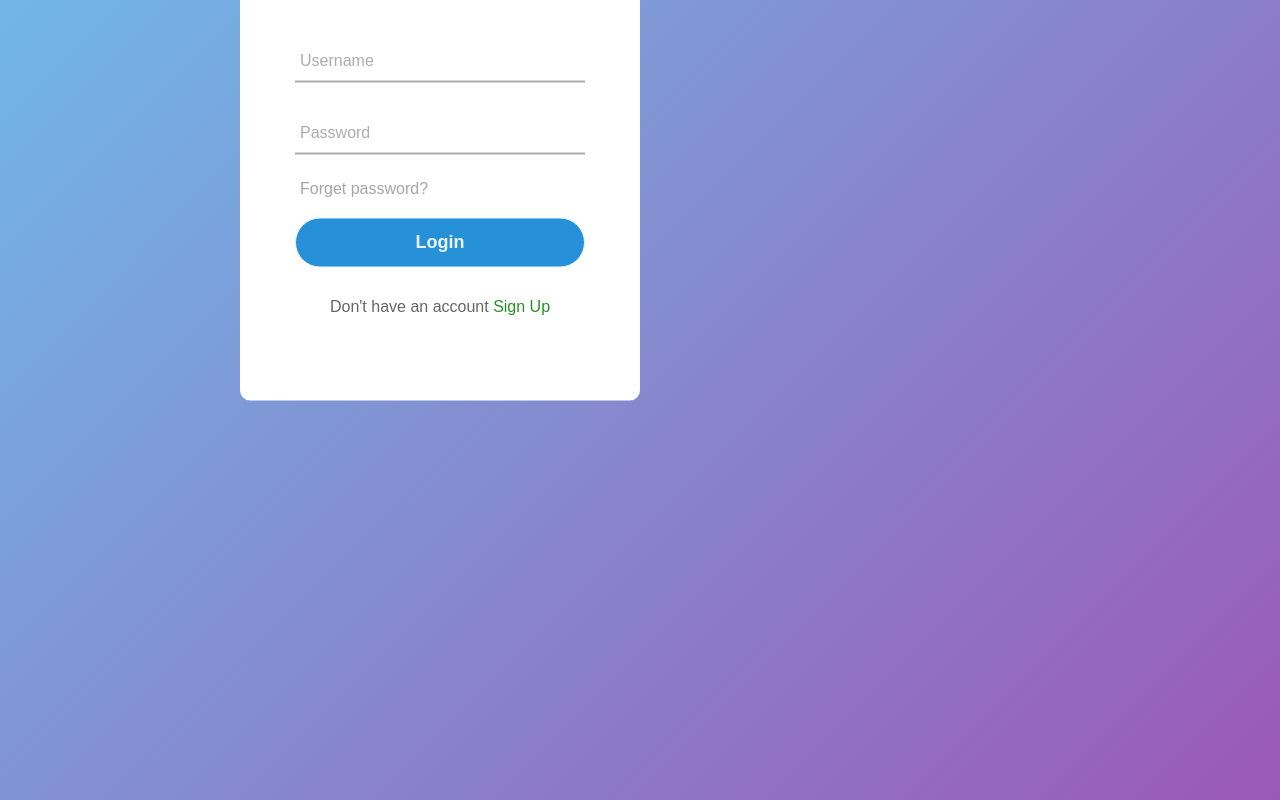
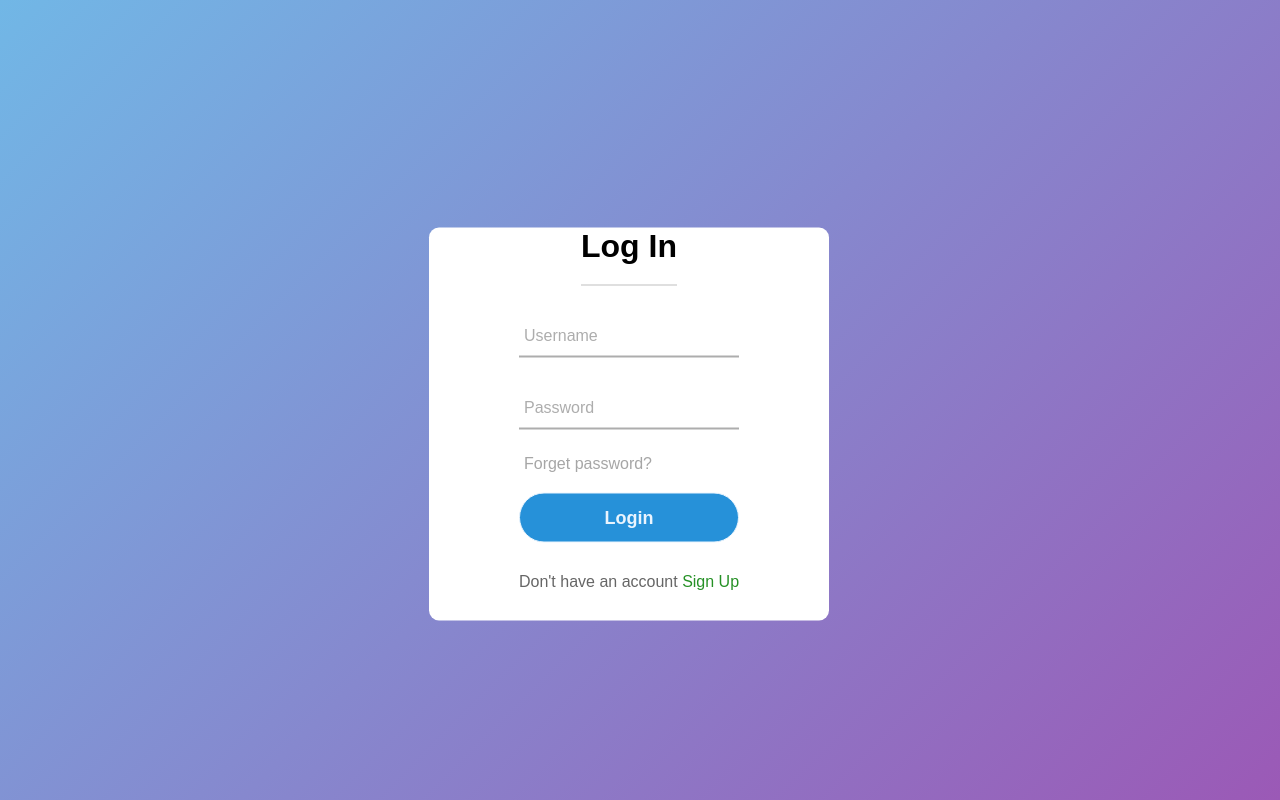
Before and after one commit to YasminMahad/form, a plain HTML site: page signin.html in a window 1280 px wide. Drawn offline with Linux system fonts and the light colour scheme.

Commit message:
Box Alignments

```diff
--- a/style.css
+++ b/style.css
@@ -53,6 +53,9 @@ form .user-details .input-box {
     width: calc(100%/ 2 - 20px);
     margin-bottom: 15px;
 
+}
+.user-details{
+    display: inline;
 }
 .user-details .input-box .details {
     display: block;
@@ -141,24 +144,28 @@ form .button input:hover{
 }
 
 .center {
-    position: absolute;
+    /* position: relative; */
    transform: translate(-50%,-50%);
    width: 400px;
    background-color: white;
    border-radius: 10px;
-   padding: 15px;
+   justify-items: center;
+   align-items: center;
+   margin-top: 35%;
+   margin-left: 30%;
+
 
 
 }
 
 .center h1 {
     text-align: center;
-    padding: 20px 0 20px 0;
+    padding: 0 0 20px 0;
     border-bottom: 1px solid silver;
 }
 
 .center form {
-    padding:40px;
+    padding: 0 40px;
     box-sizing: border-box;
 
 }
@@ -171,7 +178,7 @@ form .txt_field {
 
 .txt_field input {
     width: 100%;
-    padding: 5px;
+    padding: 0 5px;
     height: 40px;
     font-size: 16px;
     border: none;
```
Also changed, not shown: index.html (+35 -15 lines).
